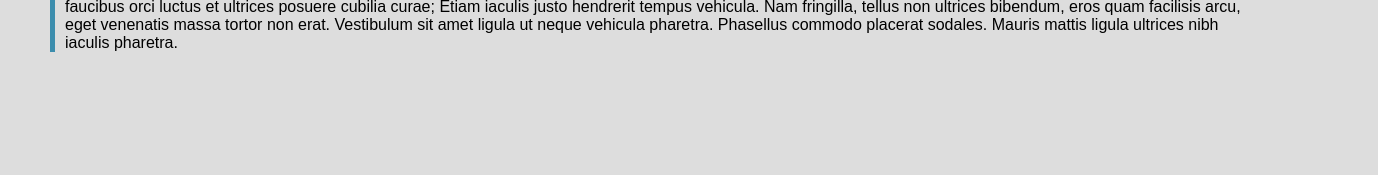
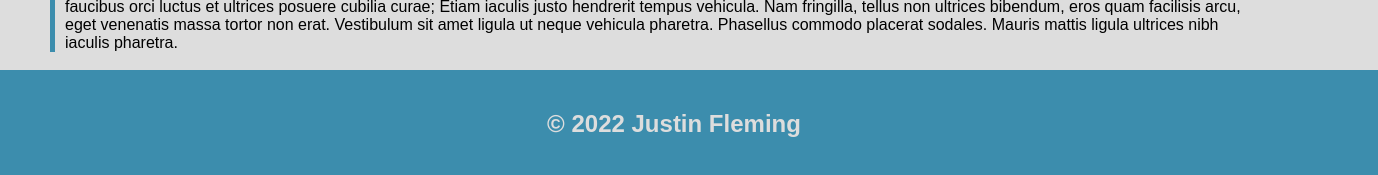
Before and after one commit to gnimelf/react-portfolio, a React (Create React App) app: page / in a window 1280 px wide. Shown: the part 690-865 px from the top of the page, 1378 px wide, since content can reach past the window. Before the commit the page ends 800 px from the top, so only its background shows below. Built offline with nearby package versions, Linux system fonts and the light colour scheme.

Commit message:
Added footer (src/components/Footer.js:1-9, src/components/ProtfolioContainer.js)

```diff
--- /dev/null
+++ b/src/components/Footer.js
@@ -0,0 +1,9 @@
+import React from "react";
+
+export default function Footer () {
+    return (
+        <footer>
+            <h2>&copy; 2022 Justin Fleming</h2>
+        </footer>
+    )
+}
--- a/src/components/PortfolioContainer.js
+++ b/src/components/PortfolioContainer.js
@@ -1,5 +1,6 @@
 import React, { useState } from "react";
 import NaviBar from "./naviBar"
+import Footer from "./Footer"
 import Home from "./pages/Home"
 import Work from "./pages/Work"
 
@@ -19,6 +20,7 @@ export default function PortfolioContainer() {
         <div>
             <NaviBar handlePageChange={handlePageChange}/>
             {renderPage()}
+            <Footer/>
         </div>
     )
 }
--- a/src/index.js
+++ b/src/index.js
@@ -5,5 +5,4 @@ import App from './App';
 // React v18
 const container = document.getElementById('root');
 const root = createRoot(container);
-
 root.render(<App />);
```
